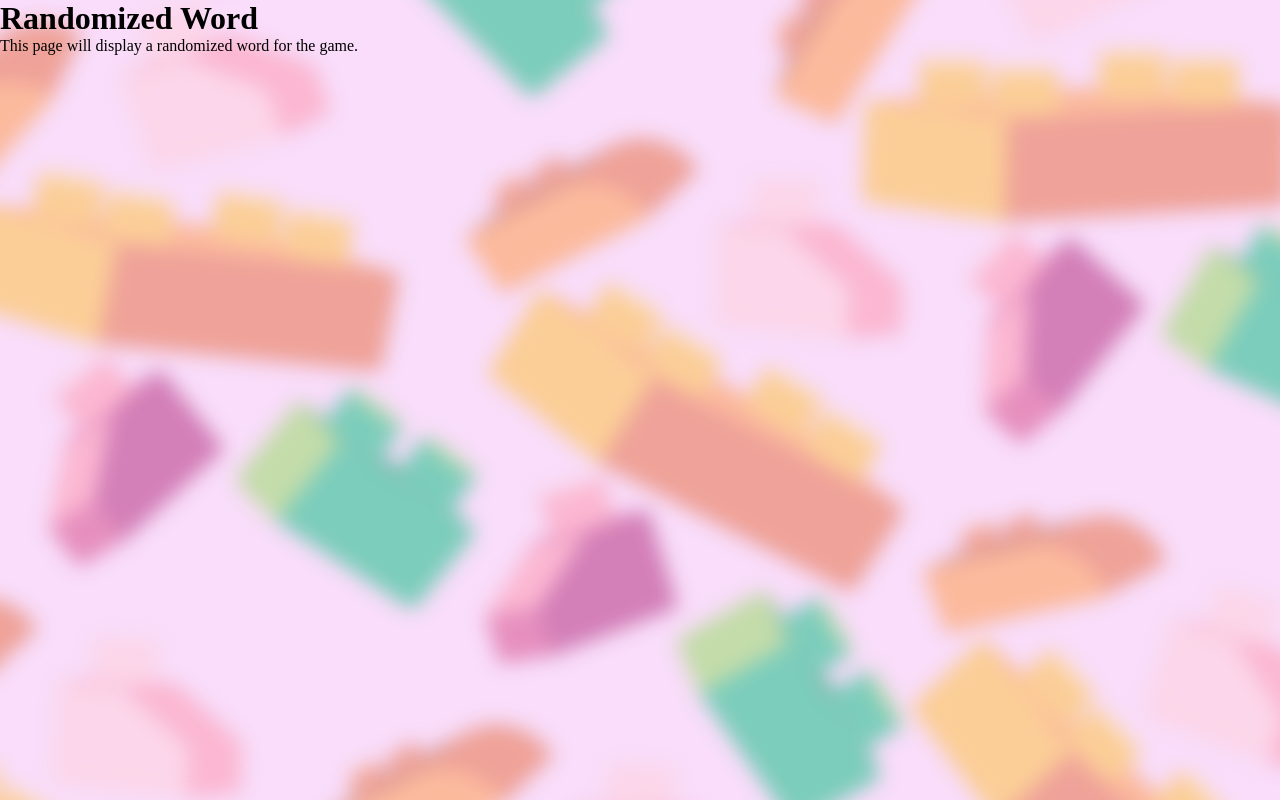
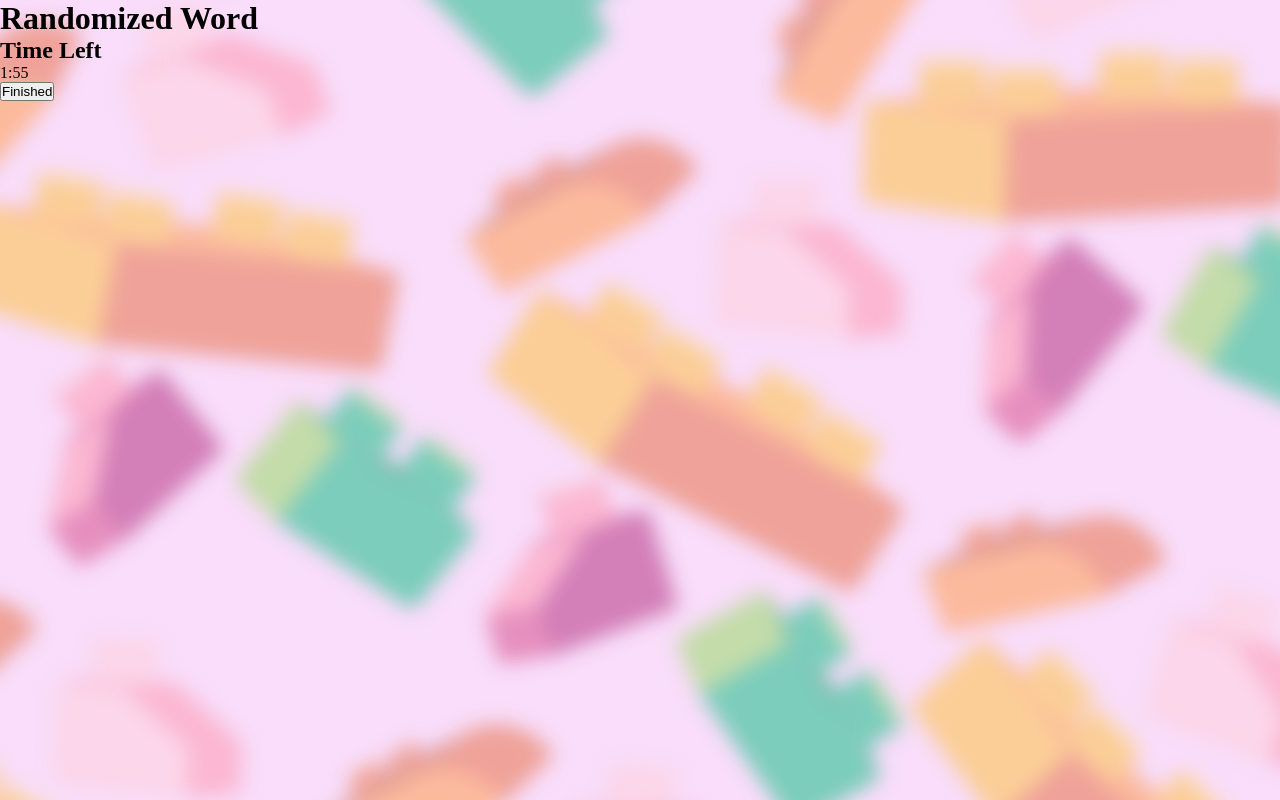
Before and after one commit to CilleMDU/lego-building-game, a React (Vite) app: page /randomizedword in a window 1280 px wide. Built offline with nearby package versions, Linux system fonts and the light colour scheme; a web font is replaced by a local one.

Commit message:
finished coding central components for the game

```diff
--- a/src/components/countDown/countDown.jsx
+++ b/src/components/countDown/countDown.jsx
@@ -1,10 +1,32 @@
+import { useState, useEffect } from "react";
+import { useNavigate } from "react-router";
 import styles from "./countDown.module.css";
 
 export default function CountDown() {
+    const [timeLeft, setTimeLeft] = useState(120);
+    const navigate = useNavigate();
+
+    useEffect(() => {
+        if (timeLeft === 0) {
+            navigate("/resetgame");
+            return;
+        }
+
+        const timer = setInterval(() => {
+            setTimeLeft(prev => prev - 1);
+        }, 1000);
+
+        return () => clearInterval(timer);
+    }, [timeLeft, navigate]);
+
+    const minutes = Math.floor(timeLeft / 60);
+    const seconds = timeLeft % 60;
+    const formattedTime = `${minutes}:${seconds < 10 ? "0" : ""}${seconds}`;
+
     return (
         <div className={styles.countDown}>
-            <h1>Count Down</h1>
-            <p>This page will display a countdown timer for the game.</p>
+            <h2>Time Left</h2>
+            <p className={styles.timer}>{formattedTime}</p>
         </div>
     );
 }
--- a/src/components/ramdomzier/randomizer.jsx
+++ b/src/components/ramdomzier/randomizer.jsx
@@ -1,11 +1,28 @@
+import { useState, useEffect } from "react";
 import styles from "./randomizer.module.css";
-import Data from "../../../public/data.json"
+import Data from "../../../public/data.json";
 
 export default function Randomizer() {
+    const [randomWord, setRandomWord] = useState("");
+    const [language, setLanguage] = useState("");
+
+    useEffect(() => {
+        const selectedLanguage = localStorage.getItem("selectedLanguage");
+        setLanguage(selectedLanguage);
+        getRandomWord(selectedLanguage);
+    }, []);
+
+    const getRandomWord = (lang) => {
+        const filteredWords = Data.filter(item => item.language === lang);
+        if (filteredWords.length > 0) {
+            const randomIndex = Math.floor(Math.random() * filteredWords.length);
+            setRandomWord(filteredWords[randomIndex].word);
+        }
+    };
+
     return (
         <div className={styles.randomizer}>
-            <h1>Randomizer</h1>
-            <p>This page will display a randomized item for the game.</p>
+            <p className={styles.currentWord}>{randomWord}</p>
         </div>
     );
 }
--- a/src/pages/languageSelect/languageSelect.jsx
+++ b/src/pages/languageSelect/languageSelect.jsx
@@ -1,13 +1,30 @@
+import { useNavigate } from "react-router";
 import styles from "./languageSelect.module.css";
 
 export default function LanguageSelect() {
+    const navigate = useNavigate();
+
+    const handleLanguageSelect = (language) => {
+        localStorage.setItem("selectedLanguage", language);
+        navigate("/randomizedword");
+    };
+
     return (
         <div className={styles.languageSelect}>
             <h1>Select Your Language</h1>
             <p>Please choose your preferred language to continue.</p>
-            <button className={styles.languageButton}>English</button>
-            <button className={styles.languageButton}>Spanish</button>
-            <button className={styles.languageButton}>French</button>
+            <button
+                className={styles.languageButton}
+                onClick={() => handleLanguageSelect("dutch")}
+            >
+                Dutch
+            </button>
+            <button
+                className={styles.languageButton}
+                onClick={() => handleLanguageSelect("danish")}
+            >
+                Danish
+            </button>
         </div>
     );
 }
--- a/src/pages/randomizedWord/randomizedWord.jsx
+++ b/src/pages/randomizedWord/randomizedWord.jsx
@@ -1,10 +1,16 @@
+import Randomizer from "../../components/ramdomzier/randomizer";
+import CountDown from "../../components/countDown/countDown";
 import styles from "./randomizedWord.module.css";
 
 export default function RandomizedWord() {
     return (
         <div className={styles.randomizedWord}>
             <h1>Randomized Word</h1>
-            <p>This page will display a randomized word for the game.</p>
+            <Randomizer />
+            <CountDown />
+            <button className={styles.finBtn} onClick={() => window.location.href="/resetgame"}>
+                Finished
+            </button>
         </div>
     );
 }
--- a/src/pages/resetGame/resetGame.jsx
+++ b/src/pages/resetGame/resetGame.jsx
@@ -5,8 +5,8 @@ export default function ResetGame() {
         <div className={styles.resetGame}>
             <h1>Reset Game</h1>
             <p>Are you sure you want to reset the game? This action cannot be undone.</p>
-            <button className={styles.resetButton}>Yes, Reset Game</button>
-            <button className={styles.cancelButton}>No, Keep Playing</button>
+            <button className={styles.replayBtn} onClick={() => window.location.href = "/languageSelect"}>Replay</button>
+            <button className={styles.resetBtn} onClick={() => window.location.href = "/"}>Reset</button>
         </div>
     );
 }
```
